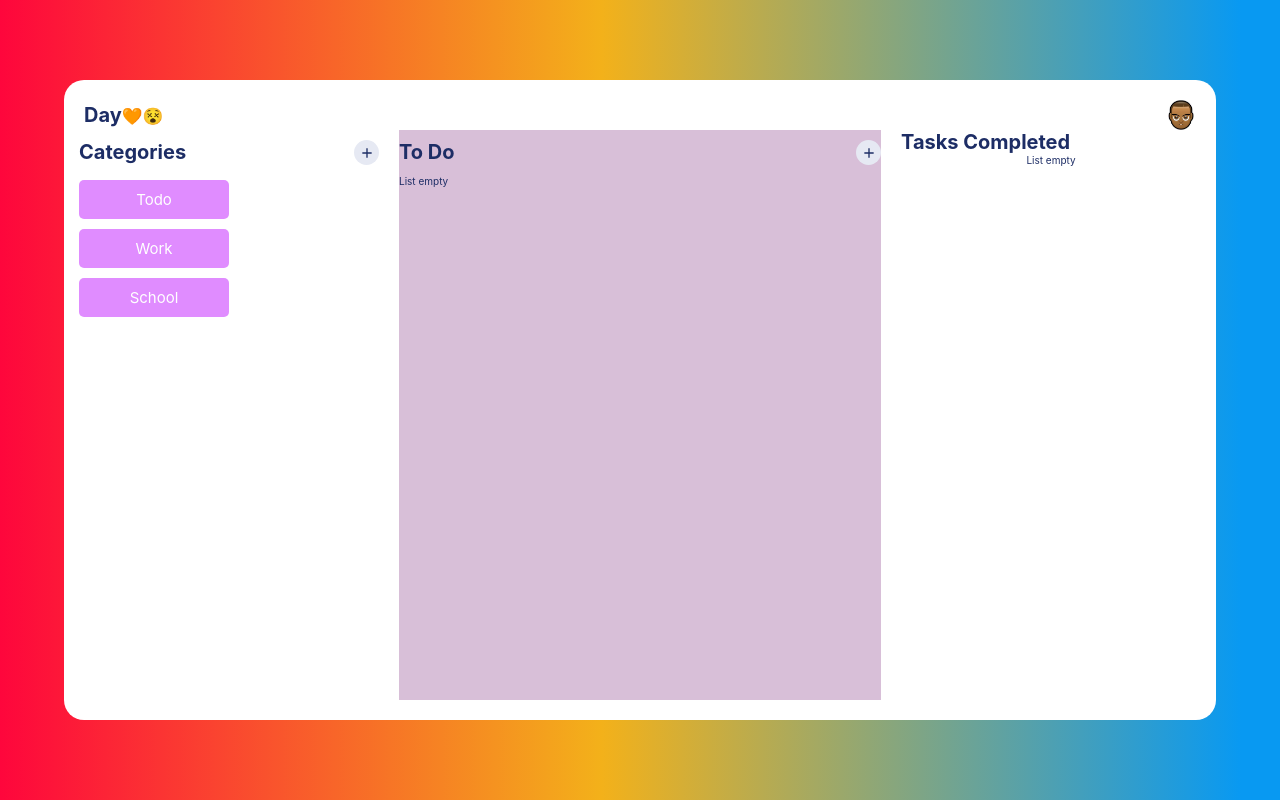
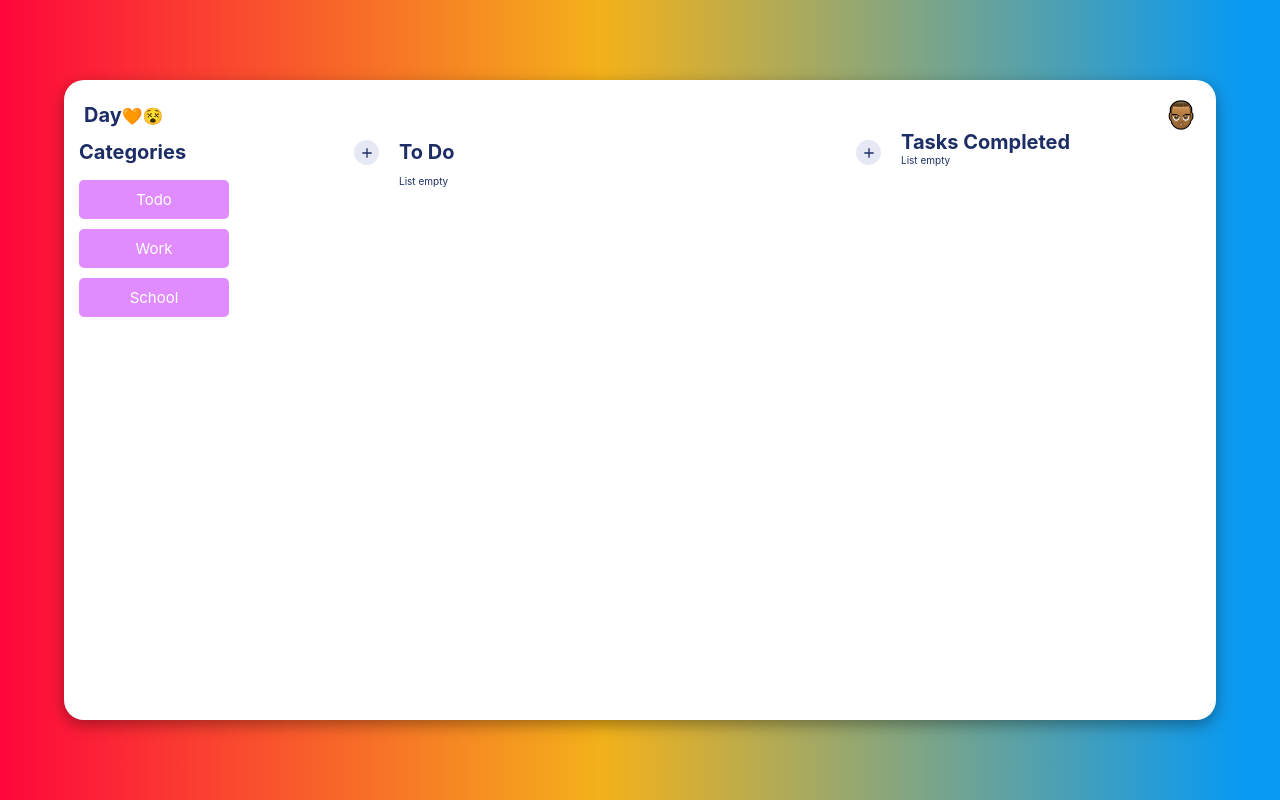
Before and after one commit to jorge-llanque/To-Do-Project, a React (Create React App) app: page / in a window 1280 px wide. Built offline with nearby package versions, Linux system fonts and the light colour scheme; the HTML template or start-up script is replaced by a standard one.

Commit message:
Add box shadow

```diff
--- a/src/components/styles/todos.css
+++ b/src/components/styles/todos.css
@@ -1,5 +1,6 @@
 .Todo {
   background-color: var(--color-background);
+  box-shadow: rgba(0, 0, 0, 0.35) 0px 5px 15px;
   border-radius: 20px;
   height: 80vh;
   padding: 2rem 1.5rem;
@@ -80,7 +81,6 @@
 .Todos__List {
   display: flex;
   flex-direction: column;
-  align-items: center;
   row-gap: 10px;
 }
 .Todos__Item {
@@ -116,6 +116,5 @@
     max-width: 30rem;
   }
   .Todo__Container-Main {
-    background-color: thistle;
   }
 }
```
